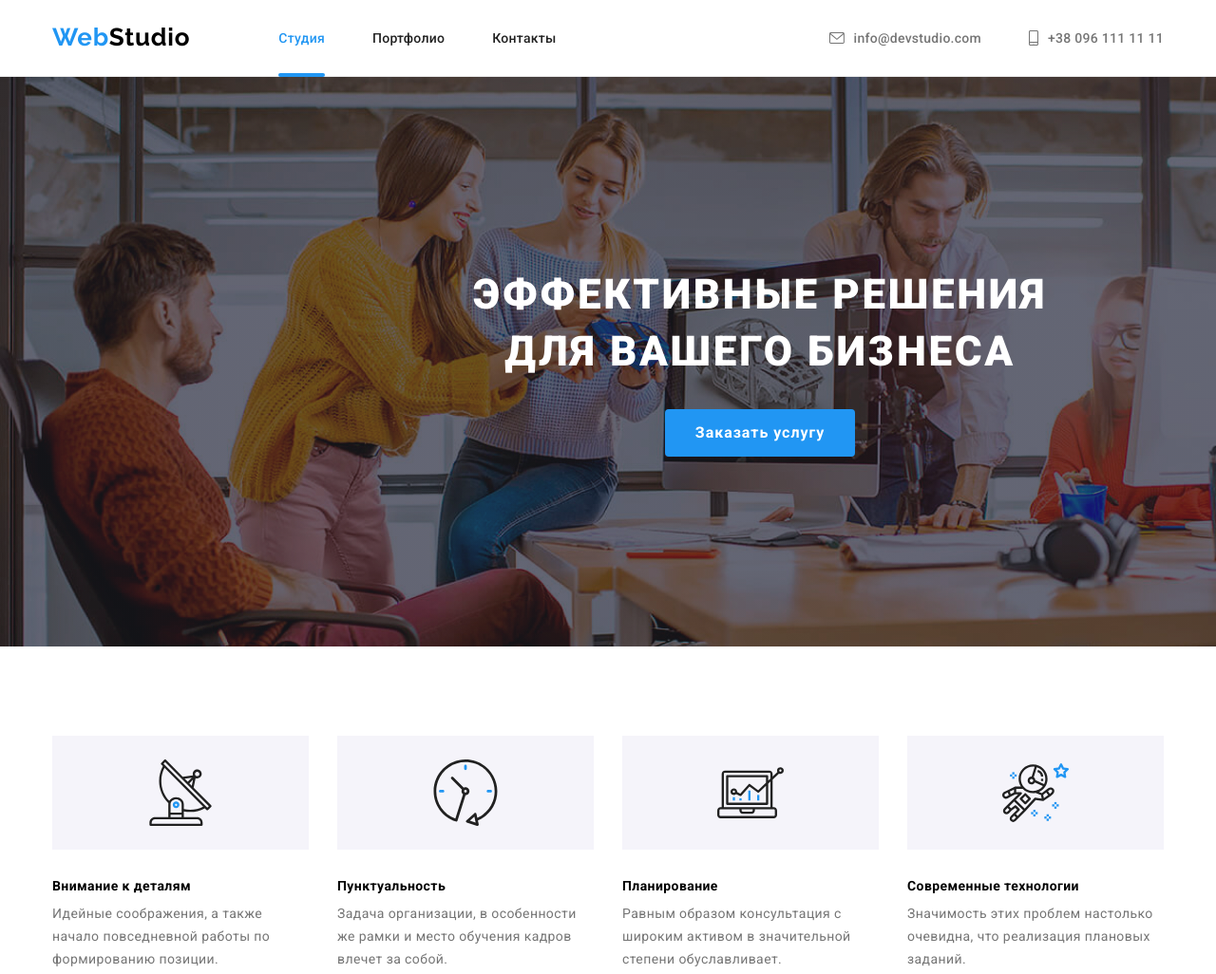
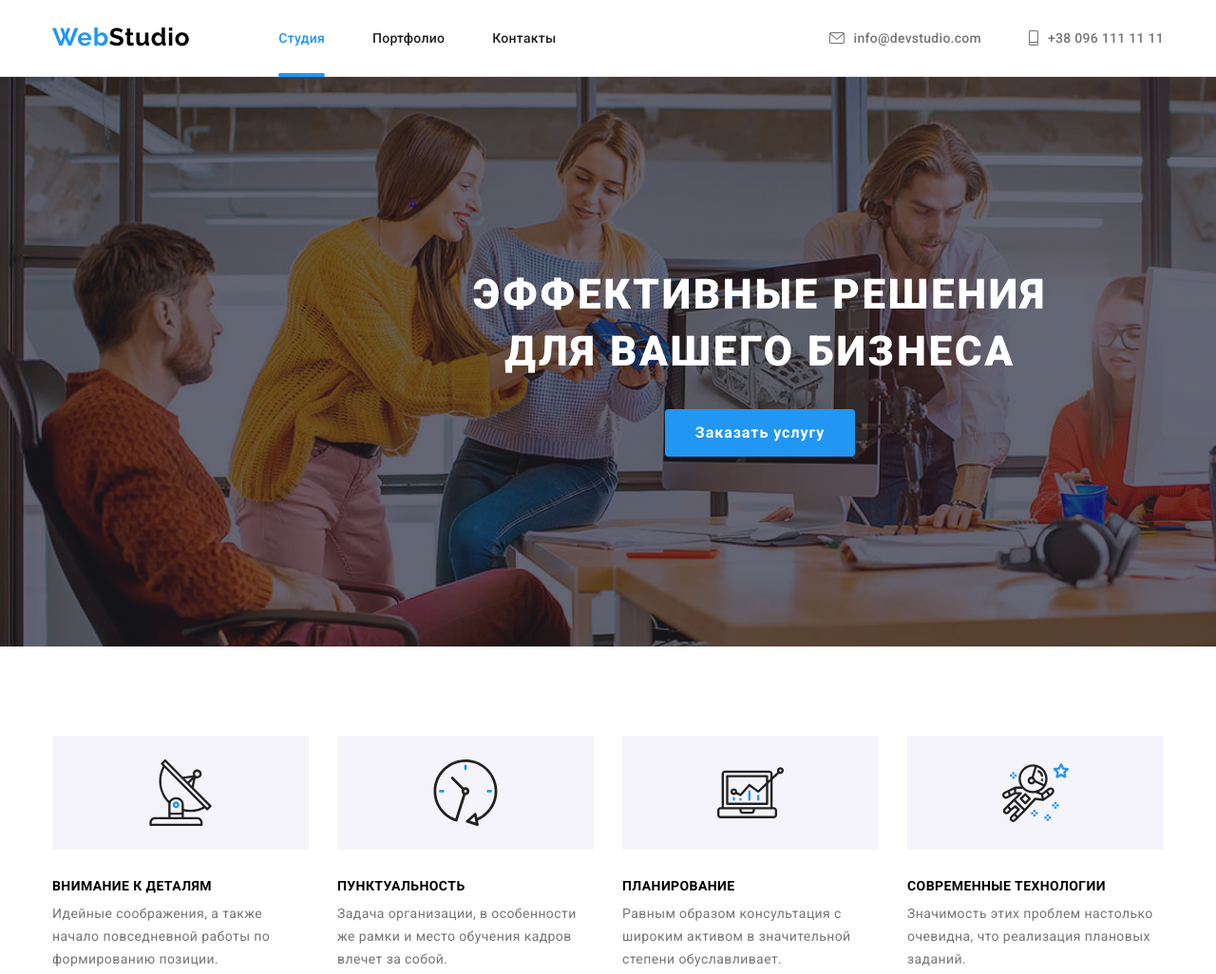
Before and after one commit to EvgeniyKravchuk/goit-markup-hw-07, a plain HTML site: page index.html in a window 1280 px wide. Shown: the top 1026 px of the page at 95% size. Drawn offline with nearby package versions, Linux system fonts and the light colour scheme; files whose address does not match are found by name.

Commit message:
Готово к сдаче

```diff
--- a/index.html
+++ b/index.html
@@ -88,7 +88,7 @@
                   <use href="./images/svg/sprite.svg#icon-antenna"></use>
                 </svg>
               </div>
-              <h2 class="main-section-list-title">Внимание к деталям</h2>
+              <h2 class="main-section-list-title">ВНИМАНИЕ К ДЕТАЛЯМ</h2>
               <p class="main-section-list-text">
                 Идейные соображения, а также начало повседневной работы по
                 формированию позиции.
@@ -100,7 +100,7 @@
                   <use href="./images/svg/sprite.svg#icon-clock"></use>
                 </svg>
               </div>
-              <h2 class="main-section-list-title">Пунктуальность</h2>
+              <h2 class="main-section-list-title">ПУНКТУАЛЬНОСТЬ</h2>
               <p class="main-section-list-text">
                 Задача организации, в особенности же рамки и место обучения
                 кадров влечет за собой.
@@ -112,7 +112,7 @@
                   <use href="./images/svg/sprite.svg#icon-diagram"></use>
                 </svg>
               </div>
-              <h2 class="main-section-list-title">Планирование</h2>
+              <h2 class="main-section-list-title">ПЛАНИРОВАНИЕ</h2>
               <p class="main-section-list-text">
                 Равным образом консультация с широким активом в значительной
                 степени обуславливает.
@@ -124,7 +124,7 @@
                   <use href="./images/svg/sprite.svg#icon-astronaut"></use>
                 </svg>
               </div>
-              <h2 class="main-section-list-title">Современные технологии</h2>
+              <h2 class="main-section-list-title">СОВРЕМЕННЫЕ ТЕХНОЛОГИИ</h2>
               <p class="main-section-list-text">
                 Значимость этих проблем настолько очевидна, что реализация
                 плановых заданий.
--- a/sass/components/header/_headerAddress.scss
+++ b/sass/components/header/_headerAddress.scss
@@ -15,6 +15,7 @@
   &:focus {
     color: $activeColor;
   }
+  height: 17px;
 }
 
 .address-list-item {
--- a/sass/utils/_normalize.scss
+++ b/sass/utils/_normalize.scss
@@ -28,3 +28,9 @@ p {
 button {
   cursor: pointer;
 }
+
+img {
+  display: block;
+  max-width: 100%;
+  height: auto;
+}
```
Also changed, not shown: css/main.css, css/main.min.css, css/portfolio.css, css/portfolio.min.css, 4 other files.
